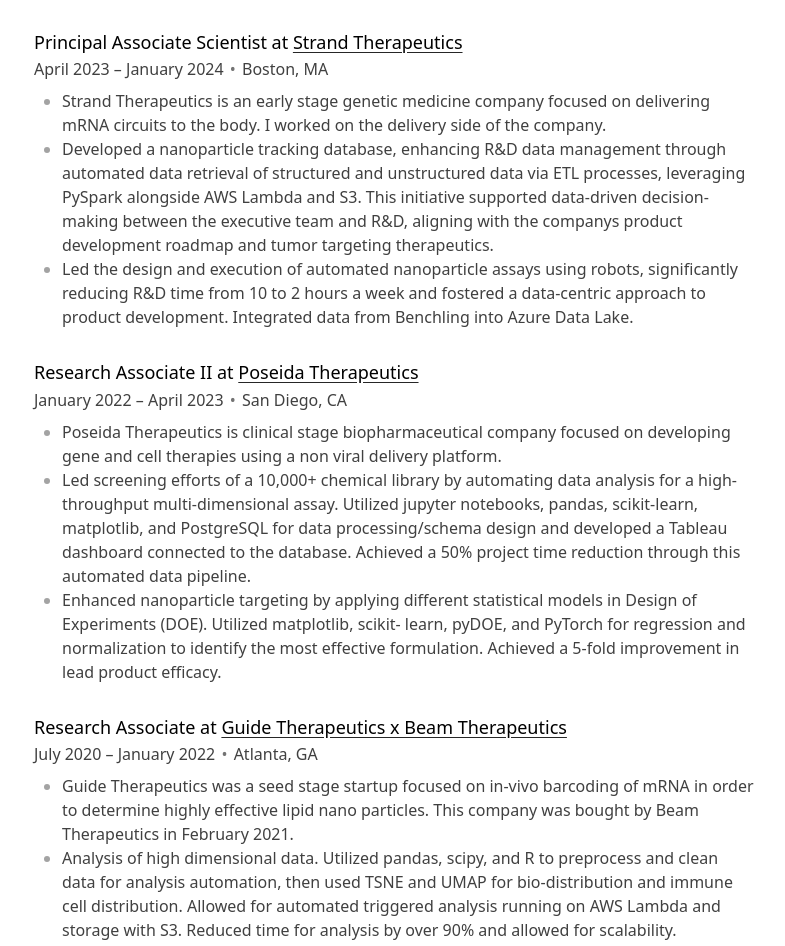
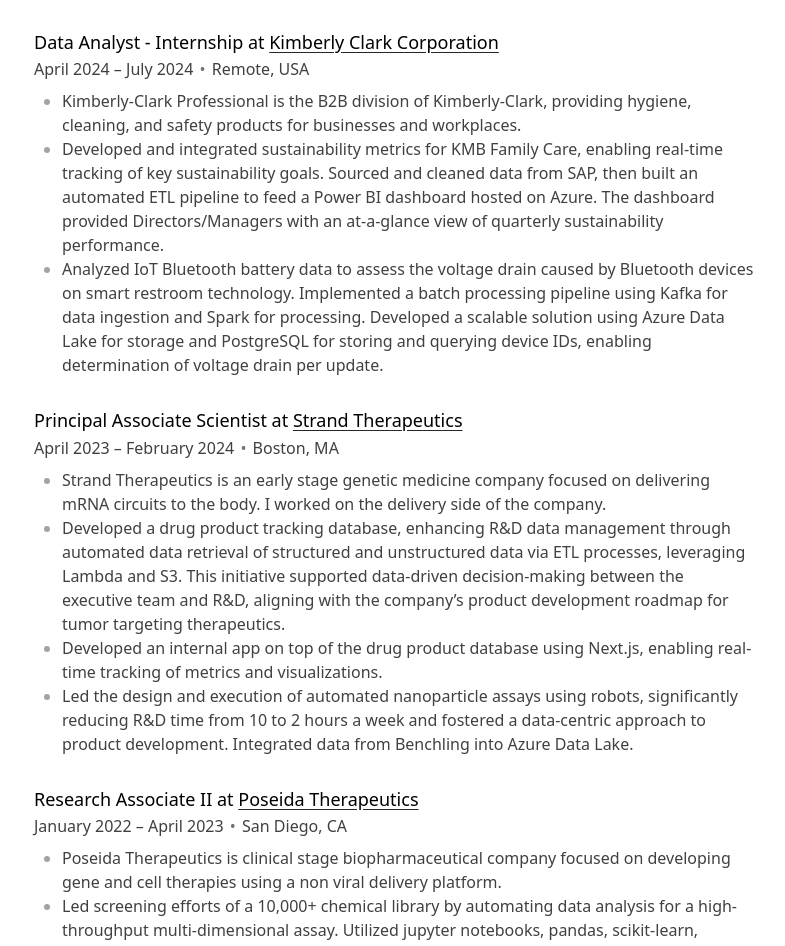
Before and after one commit to shayonkeating/shayonkeating.github.io, a SvelteKit app: page /resume in a window 1280 px wide. Shown: the part 1220-2166 px from the top of the page, without its empty margins (246-1031 px from the left). Built offline with nearby package versions, Linux system fonts and the light colour scheme.

Commit message:
added about page

```diff
--- a/src/lib/components/Header.svelte
+++ b/src/lib/components/Header.svelte
@@ -4,6 +4,7 @@
   const links = [
     { name: "projects", href: "/projects" },
     { name: "resume", href: "/resume" },
+    { name: "about", href: "/about" }
   ];
 
   let pageTitle: string | null = null;
--- /dev/null
+++ b/src/routes/about/+page.svelte
@@ -0,0 +1,56 @@
+<script lang="ts">
+  import Seo from "$lib/components/Seo.svelte";
+  import Workplace from "./Workplace.svelte";
+</script>
+
+<Seo title="Shayon Keating – About" description="Howdy" />
+
+<section class="layout-md py-12">
+  <div class="flex flex-col md:flex-row items-start gap-8">
+    <div class="flex-1">
+      <p class="text-m">
+        I'm a data engineer with a passion for turning raw data into clean, AI-ready datasets. I’ve built pipelines, tools,
+        and scalable systems for the biotech, pharmaceutical, and consumer product industries.
+      </p>
+      <p class="text-m mt-4">
+        Outside of work I enjoy running on trails, hiking and backpacking into the wilderness, camping out of my car,
+        rock climbing (95% indoors while working on my mental fortitude to go outside), skiing down mountains
+        (personal favorite mountain is Mammoth!), photographing my adventures, eating <a
+            href="https://eatchulatacos.com/"
+            class="text-black-600 hover:text-blue-200"
+            target="_blank"
+            rel="noopener noreferrer"
+            title="Click for the best taco rec"
+          >good food</a>, and having even better
+        <a
+            href="https://www.darkhorsecoffeeroasters.com/"
+            class="text-black-600 hover:text-blue-200"
+            target="_blank"
+            rel="noopener noreferrer"
+            title="Click for the best coffee shop rec"
+          >coffee</a>.
+      </p>
+      <p class="text-m mt-4">
+        I currently live in San Diego, California with my partner Mary and my two cats (Jasper and Tabasco).
+      </p>
+    </div>
+
+    <div class="flex-shrink-0 w-full md:w-1/2">
+      <img src="/IMG_0215.jpg" alt="Shayon Keating" class="w-full h-auto rounded-xl" />
+    </div>
+  </div>
+</section>
+
+<style lang="postcss">
+  b {
+    @apply font-medium;
+  }
+
+  ul {
+    @apply list-disc pl-7 marker:text-neutral-400;
+  }
+
+  .byline {
+    @apply font-serif italic;
+  }
+</style>
--- /dev/null
+++ b/src/routes/about/Workplace.svelte
@@ -0,0 +1,33 @@
+<script lang="ts">
+  import { fade } from "svelte/transition";
+
+  export let title: string;
+  export let company: string;
+  export let url: string;
+  export let dates: string;
+  export let location: string;
+  export let defaultHidden = false;
+
+  let hidden = defaultHidden;
+</script>
+
+<div
+  class="mb-8"
+  class:cursor-pointer={hidden}
+  on:click={() => (hidden = false)}
+  on:keypress={() => {}}
+>
+  <h3 class="text-black text-lg leading-tight mb-1">
+    {title} at <a class="link" href={url}>{company}</a>
+  </h3>
+  <p class="font-light mb-2">
+    <span class="whitespace-nowrap">{dates}</span>
+    <span class="px-0.5 text-neutral-500">•</span>
+    <span class="whitespace-nowrap">{location}</span>
+  </p>
+  {#if !hidden}
+    <ul class="list-disc pl-7 marker:text-neutral-400" in:fade|local>
+      <slot />
+    </ul>
+  {/if}
+</div>
--- a/src/routes/resume/+page.svelte
+++ b/src/routes/resume/+page.svelte
@@ -77,7 +77,7 @@
     title="Data Engineer"
     company="Tetrascience"
     url="https://www.tetrascience.com/"
-    dates="August 2024 – Current"
+    dates="July 2024 – Current"
     location="Remote, USA"
   >
     <li>
@@ -88,10 +88,35 @@
   </Workplace>
 
   <Workplace
+    title="Data Analyst - Internship"
+    company="Kimberly Clark Corporation "
+    url="https://www.kcprofessional.com/en-us"
+    dates="April 2024 – July 2024"
+    location="Remote, USA"
+  >
+    <li>
+      Kimberly-Clark Professional is the B2B division of Kimberly-Clark, providing hygiene,
+      cleaning, and safety products for businesses and workplaces.
+    </li>
+    <li>
+      Developed and integrated sustainability metrics for KMB Family Care, enabling real-time tracking
+      of key sustainability goals. Sourced and cleaned data from SAP, then built an automated ETL pipeline
+      to feed a Power BI dashboard hosted on Azure. The dashboard provided Directors/Managers with an
+      at-a-glance view of quarterly sustainability performance.
+    </li>
+    <li>
+      Analyzed IoT Bluetooth battery data to assess the voltage drain caused by Bluetooth devices on smart
+      restroom technology. Implemented a batch processing pipeline using Kafka for data ingestion and Spark
+      for processing. Developed a scalable solution using Azure Data Lake for storage and PostgreSQL for
+      storing and querying device IDs, enabling determination of voltage drain per update.
+    </li>
+  </Workplace>
+
+  <Workplace
     title="Principal Associate Scientist"
     company="Strand Therapeutics"
     url="https://strandtx.com"
-    dates="April 2023 – January 2024"
+    dates="April 2023 – February 2024"
     location="Boston, MA"
   >
     <li>
@@ -100,12 +125,15 @@
       company.
     </li>
     <li>
-      Developed a nanoparticle tracking database, enhancing R&D data management
+      Developed a drug product tracking database, enhancing R&D data management
       through automated data retrieval of structured and unstructured data via
-      ETL processes, leveraging PySpark alongside AWS Lambda and S3. This
-      initiative supported data-driven decision- making between the executive
-      team and R&D, aligning with the companys product development roadmap and
-      tumor targeting therapeutics.
+      ETL processes, leveraging Lambda and S3. This initiative supported data-driven
+      decision-making between the executive team and R&D, aligning with the company’s
+      product development roadmap for tumor targeting therapeutics.
+    </li>
+    <li>
+       Developed an internal app on top of the drug product database using Next.js,
+       enabling real-time tracking of metrics and visualizations.
     </li>
     <li>
       Led the design and execution of automated nanoparticle assays using
@@ -127,12 +155,11 @@
       on developing gene and cell therapies using a non viral delivery platform.
     </li>
     <li>
-      Led screening efforts of a 10,000+ chemical library by automating data
-      analysis for a high-throughput multi-dimensional assay. Utilized jupyter
-      notebooks, pandas, scikit-learn, matplotlib, and PostgreSQL for data
-      processing/schema design and developed a Tableau dashboard connected to
-      the database. Achieved a 50% project time reduction through this automated
-      data pipeline.
+      Led screening efforts of a 10,000+ chemical library by automating data analysis
+      for a high-throughput multi-dimensional assay. Utilized jupyter notebooks, pandas,
+      scikit-learn, matplotlib, and PostgreSQL for data processing/schema design and
+      developed a Tableau dashboard connected to the database. Cut the project time in
+      half using this method and helped scientists replace (multiple) excel files.
     </li>
     <li>
       Enhanced nanoparticle targeting by applying different statistical models
@@ -156,11 +183,12 @@
       company was bought by Beam Therapeutics in February 2021.
     </li>
     <li>
-      Analysis of high dimensional data. Utilized pandas, scipy, and R to
-      preprocess and clean data for analysis automation, then used TSNE and UMAP
-      for bio-distribution and immune cell distribution. Allowed for automated
-      triggered analysis running on AWS Lambda and storage with S3. Reduced time
-      for analysis by over 90% and allowed for scalability.
+      Built a high-throughput genomic analysis pipeline using Nextflow, orchestrated
+      via Lambda and S3 triggers. Leveraged tools such as Samtools, Bowtie, Novoalign,
+      and Jellyfish for efficient read alignment and transcriptomic analysis.
+      Cut weekly experiment analysis time by over 50% and improved accuracy in
+      identifying high-efficacy novel lipids, directly supporting GuideTx’s core technology
+      platform.
     </li>
     <li>
       Enabled successful transfer of high throughput lipid nanoparticle
```
Also changed, not shown: 1 other file (tests, documents, lock files or other folders).
